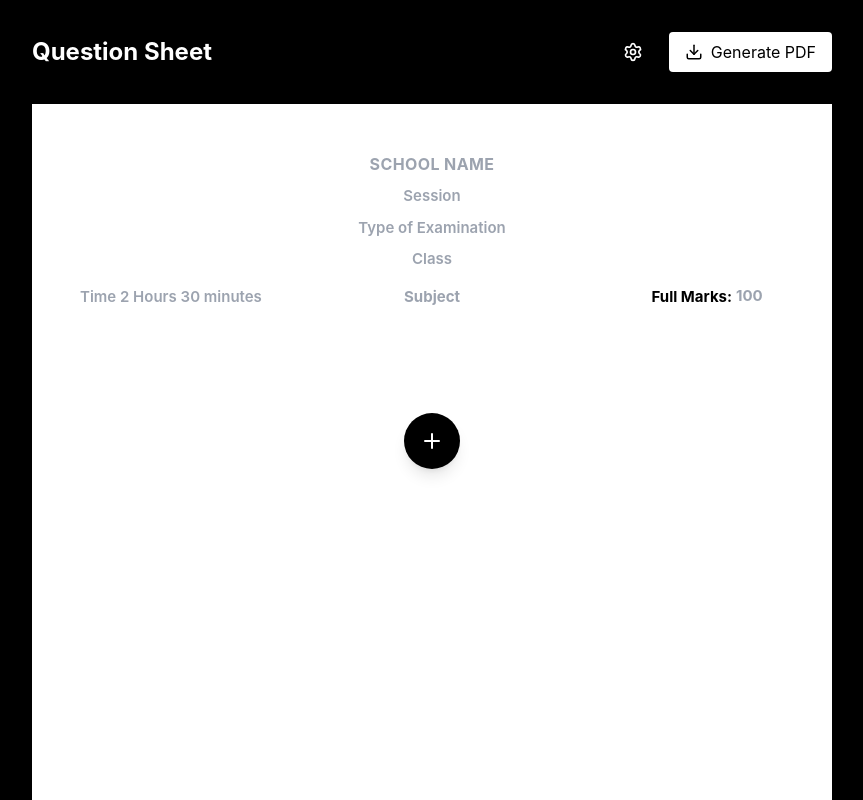
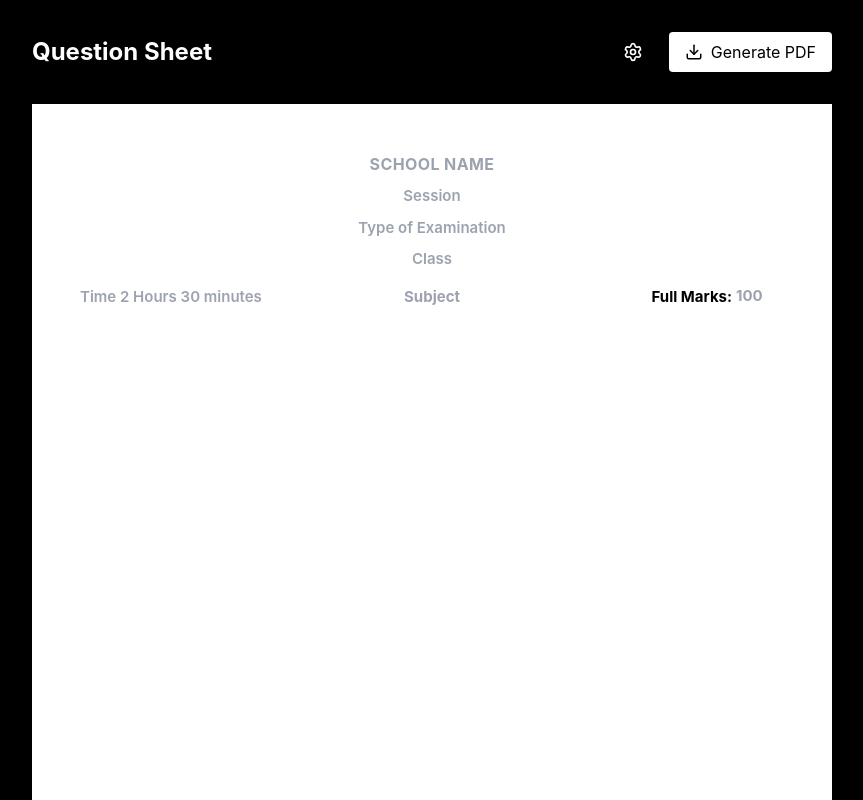
Before and after one commit to IrbiraliKiral/marksheetedit, a Next.js app: page / in a window 1280 px wide. Shown: the top 800 px of the page, without its empty margins (208-1071 px from the left). Built offline with nearby package versions, Linux system fonts and the light colour scheme.

Commit message:
fix: center scaling properly and remove double add button

```diff
--- a/src/app/globals.css
+++ b/src/app/globals.css
@@ -30,26 +30,9 @@ body {
   -webkit-overflow-scrolling: touch;
 }
 
-/* Ensure scaled content still takes up the correct logical space */
-@media (max-width: 850px) {
-  .pdf-page-wrapper {
-    margin-bottom: -226px; /* 1131 * 0.2 (1-0.8 scale) */
-  }
-}
-@media (max-width: 650px) {
-  .pdf-page-wrapper {
-    margin-bottom: -452px; /* 1131 * 0.4 (1-0.6 scale) */
-  }
-}
-@media (max-width: 500px) {
-  .pdf-page-wrapper {
-    margin-bottom: -622px; /* 1131 * 0.55 (1-0.45 scale) */
-  }
-}
-@media (max-width: 400px) {
-  .pdf-page-wrapper {
-    margin-bottom: -678px; /* 1131 * 0.6 (1-0.4 scale) */
-  }
+/* Base class no longer needs explicit margins when scaling is handled via wrapper width */
+.pdf-page-wrapper {
+  transition: all 0.1s;
 }
 
 .pdf-preview {
--- a/src/components/Editor.tsx
+++ b/src/components/Editor.tsx
@@ -271,16 +271,25 @@ export default function Editor() {
       {/* Pages Container - Wrapper added for horizontal scroll on mobile if needed */}
       <div className="w-full max-w-[100vw] overflow-auto pb-32 hide-scrollbar pdf-container-scroll touch-pan-x touch-pan-y" style={{ WebkitOverflowScrolling: 'touch' }}>
         <div
-          ref={containerRef}
-          className="flex flex-col gap-6 md:gap-8 items-center min-w-[max-content] mx-auto px-4 sm:px-0 transform-origin-top-center transition-transform"
+          className="mx-auto flex justify-center"
           style={{
-            transform: isGeneratingPdf ? 'scale(1)' : `scale(${scale})`,
-            transformOrigin: 'top center',
-            transition: isGeneratingPdf ? 'transform 0.3s' : 'none' // remove transition during pinch zoom
+            minWidth: isGeneratingPdf ? '800px' : `${800 * scale}px`,
+            width: isGeneratingPdf ? '800px' : `${800 * scale}px`,
+            transition: isGeneratingPdf ? 'none' : 'all 0.1s ease-out'
           }}
         >
+          <div
+            className="flex flex-col items-center"
+            style={{
+              width: '800px',
+              transform: isGeneratingPdf ? 'scale(1)' : `scale(${scale})`,
+              transformOrigin: 'top left', // Scale from top left when inside a fixed width container
+              transition: isGeneratingPdf ? 'none' : 'transform 0.1s ease-out'
+            }}
+          >
+            <div ref={containerRef} className="flex flex-col gap-6 md:gap-8 items-center w-full pb-[100px]">
               {Array.from({ length: totalPages }).map((_, pageIndex) => (
-            <div key={`page-wrapper-${pageIndex}`} className="pdf-page-wrapper flex justify-center">
+                <div key={`page-wrapper-${pageIndex}`} className="pdf-page-wrapper flex justify-center w-full">
                   <div
                     key={`page-${pageIndex}`}
                     className={`pdf-page w-[800px] shrink-0 min-h-[1131px] bg-white text-black p-4 sm:p-8 md:p-12 pdf-preview relative flex flex-col mx-auto origin-top ${
@@ -327,21 +336,19 @@ export default function Editor() {
                 })}
 
               {/* Show controls inline right after the newest question */}
-              {docState.questions.filter(q => q.pageIndex === pageIndex).length > 0 ? (
+              {docState.questions.filter(q => q.pageIndex === pageIndex).length > 0 && (
                 <div className="mt-2 mb-4 flex justify-center opacity-40 hover:opacity-100 transition-opacity">
                    <EditorControls pageIndex={pageIndex} compact={true} />
-                </div>
-              ) : (
-                <div className="mt-8 flex justify-center">
-                   <EditorControls pageIndex={pageIndex} />
                 </div>
               )}
             </div>
 
-            {/* Always show EditorControls at the bottom of the page */}
+            {/* Always show EditorControls at the bottom of the page if there are no questions */}
+            {docState.questions.filter(q => q.pageIndex === pageIndex).length === 0 && (
               <div className="mt-auto pt-8 pb-4 opacity-30 hover:opacity-100 transition-opacity">
                  <EditorControls pageIndex={pageIndex} />
               </div>
+            )}
 
             {/* Page Number at the bottom center */}
             <div className="absolute bottom-4 left-0 w-full flex justify-center text-black font-semibold" style={{ fontSize: '15px' }}>
@@ -351,6 +358,7 @@ export default function Editor() {
           </div>
         ))}
 
+              <div className="mt-8 flex justify-center w-full">
                 {/* Add Page Button */}
                 {!isGeneratingPdf && (
                   <button
@@ -362,6 +370,9 @@ export default function Editor() {
                 )}
               </div>
             </div>
+          </div>
+        </div>
+      </div>
 
       <ConfigPanel />
       <SettingsSidebar isOpen={isSettingsOpen} onClose={() => setIsSettingsOpen(false)} />
```
Lines whose indentation alone changed are shown as unchanged.
